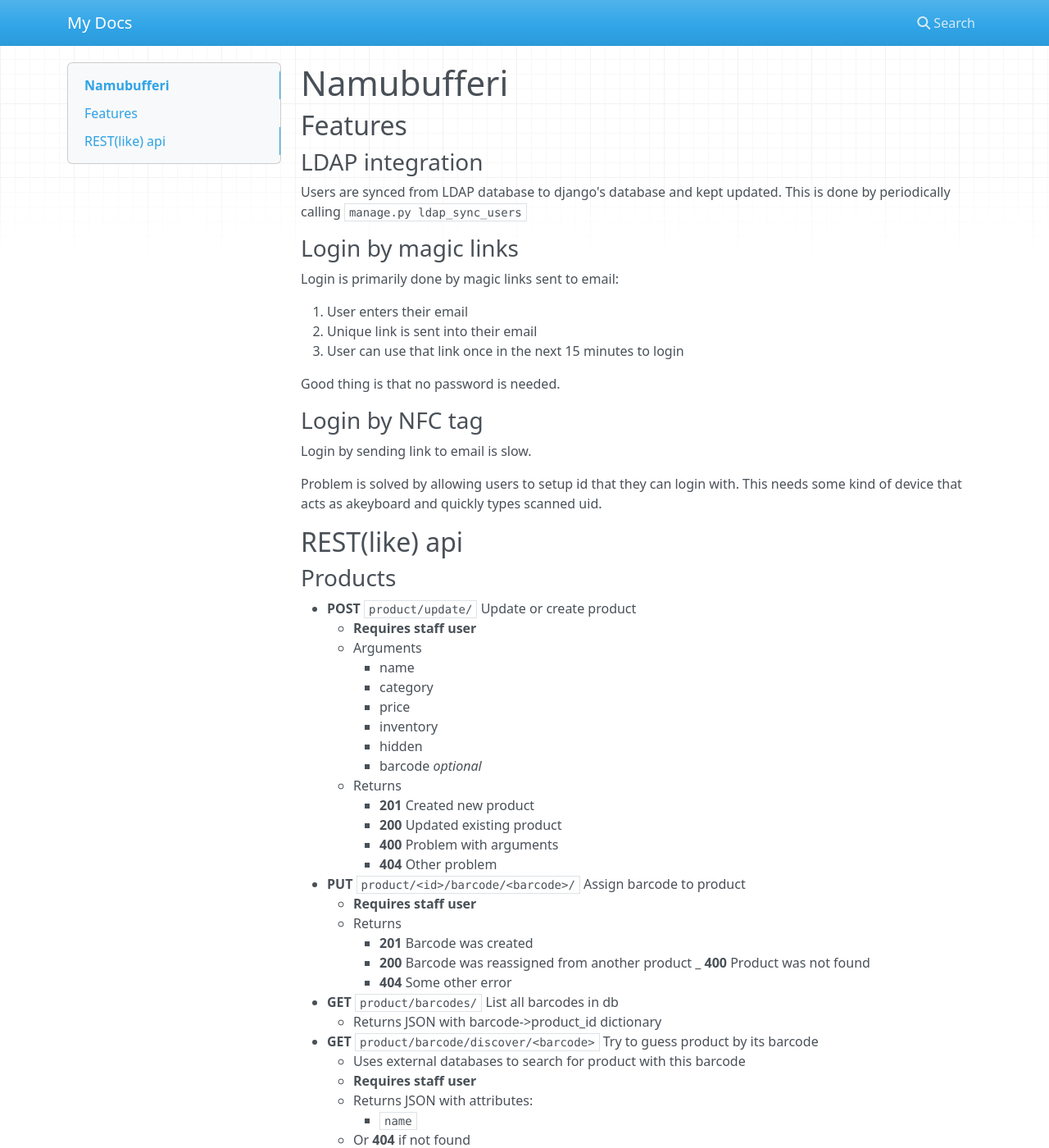
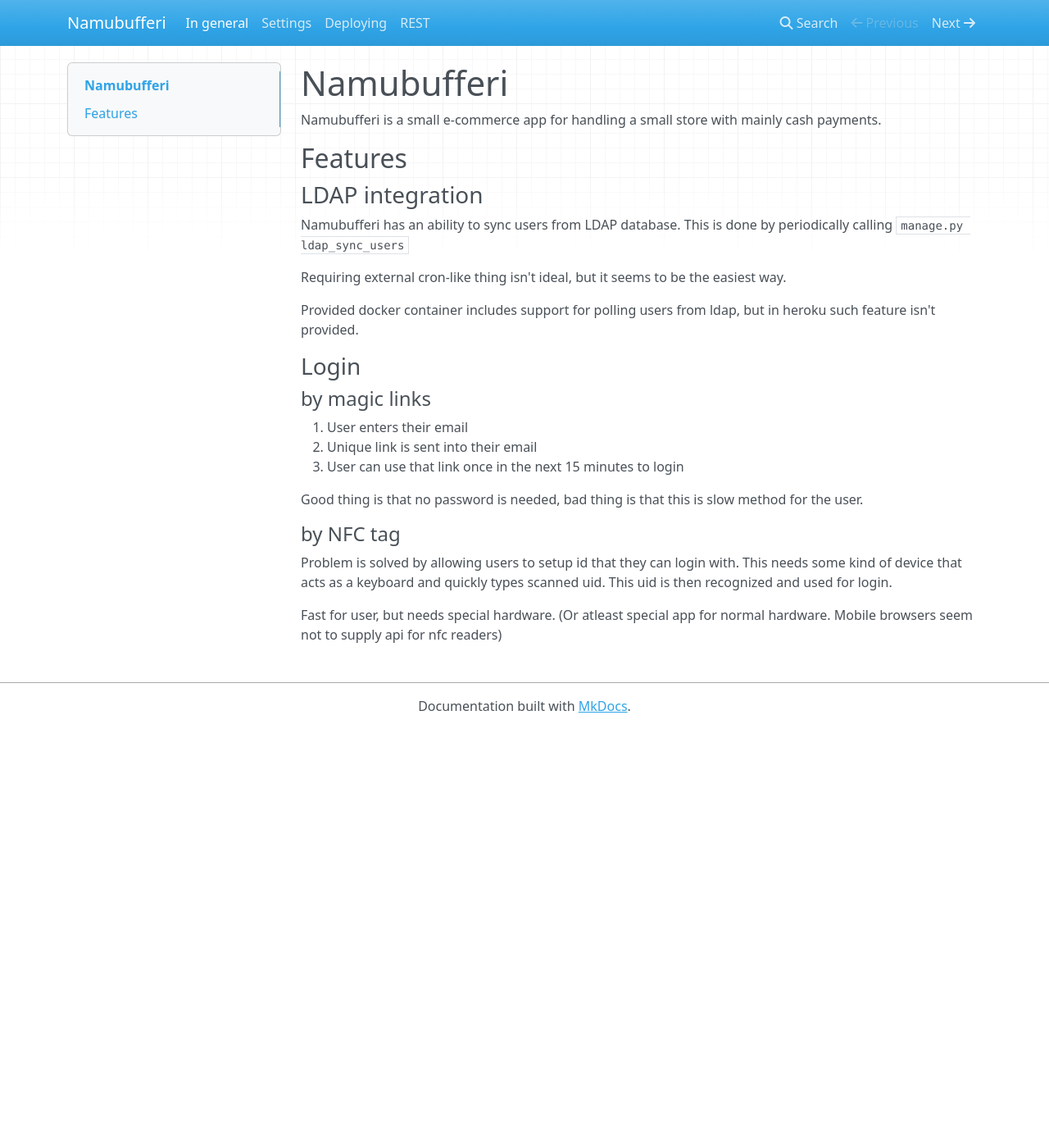
Before and after one commit to athenekilta/namubufferi, an MkDocs documentation site: the page built from docs/index.md, in a window 1280 px wide and 1400 px high. Shown: the whole window at 82% size. Built offline with MkDocs 1.6.1, drawn with Linux system fonts in a browser that asks for light colours; nearby versions of some CDN libraries; old or Windows-style settings are respelled for this version of MkDocs; some of the changed text lies outside the part shown.

```diff
--- a/docs/index.md
+++ b/docs/index.md
@@ -1,134 +1,32 @@
 # Namubufferi
-
+Namubufferi is a small e-commerce app for handling a small
+store with mainly cash payments.
 
 ## Features
 ### LDAP integration
-Users are synced from LDAP database to django's database and kept updated.
+Namubufferi has an ability to sync users from LDAP database.
 This is done by periodically calling `manage.py ldap_sync_users`
 
-### Login by magic links
-Login is primarily done by magic links sent to email:
+Requiring external cron-like thing isn't ideal, but it seems
+to be the easiest way.
 
+Provided docker container includes support for polling users
+from ldap, but in heroku such feature isn't provided.
+
+### Login
+#### by magic links
 1. User enters their email
 2. Unique link is sent into their email
 3. User can use that link once in the next 15 minutes to login
 
-Good thing is that no password is needed.
+Good thing is that no password is needed, bad thing is that this is
+slow method for the user.
 
-### Login by NFC tag
-Login by sending link to email is slow.
+#### by NFC tag
+Problem is solved by allowing users to setup id that they can login with.
+This needs some kind of device that acts as a keyboard and quickly types scanned uid.
+This uid is then recognized and used for login.
 
-Problem is solved by allowing users to setup id that they can login with.
-This needs some kind of device that acts as akeyboard and quickly types scanned uid.
-
-
-## REST(like) api
-### Products
-* __POST__ `product/update/` Update or create product
-    - __Requires staff user__
-    - Arguments
-        - name
-        - category
-        - price
-        - inventory
-        - hidden
-        - barcode _optional_
-    - Returns
-        - __201__ Created new product
-        - __200__ Updated existing product
-        - __400__ Problem with arguments
-        - __404__ Other problem
-* __PUT__ `product/<id>/barcode/<barcode>/` Assign barcode to product
-    - __Requires staff user__
-    - Returns
-        - __201__ Barcode was created
-        - __200__ Barcode was reassigned from another product
-        _ __400__ Product was not found
-        - __404__ Some other error
-* __GET__ `product/barcodes/` List all barcodes in db
-    - Returns JSON with barcode->product_id dictionary
-* __GET__ `product/barcode/discover/<barcode>` Try to guess product by its barcode
-    - Uses external databases to search for product with this barcode
-    - __Requires staff user__
-    - Returns JSON with attributes:
-        - `name`
-    - Or __404__ if not found
-
-
-### Users
-* __GET__ `logout/`
-* All following have these things in common:
-    - On success, they return JSON with:
-        - _balance_ The new balance user has
-        - _modalMessage_ Message telling what happened in user friendly formatting
-        - _message_ Html-message with same message as above
-    - They return __404__ on errors
-* __POST__ `buy/` Buy product
-    - Does not neccessarily need login
-    - Arguments
-        - product_key
-    - Returns
-        - JSON
-            - _transactionkey_ Key for transaction made
-* __POST__ `deposit/` Deposit money to account
-    - __Requires login__
-    - Arguments
-        - euros
-        - cents
-    - Returns
-        - JSON
-            - transactionkey
-* __POST__ `cancel/` Cancel transaction
-    - __Requires login__
-    - Arguments
-        - transaction_key
-    - Returns
-        - __204__ If there's problem with rights or transaction already canceled
-
-### History
-* __GET__ `history/` List of transactions for user
-    - __Requires login__
-    - Returns json with transaction-key
-        - Contains most recent transactions for user
-* __POST__ `receipt/`
-    - __Requires login__
-    - Arguments
-        - transaction_key
-    - Returns
-        - JSON
-            - customer
-            - amount
-            - timestamp
-            - transactionkey
-            - canceled
-            - product
-        - __404__ on errors
-
-### User tags
-* __POST__ `tag/auth/` Auth by tag
-    - Parameters
-        - tag_uid
-    - Returns
-        - On success
-            - JSON with redirect-key to the next location
-        - On error
-            - JSON with errors-key
-        - __404__ on mysterious errors
-* __GET__ `tag/` Get tags for current user
-    - __Requires login__
-    - Returns
-        - JSON with taglist-key containing html-list of keys
-* __DELETE__ `tag/<uid>/`
-    - __Requires login__
-    - Parameters:
-        - uid
-    - Returns
-        - __200__ Tag deleted
-        - __404__ Other errors
-* __POST__ `tag/<uid>/`
-    - __Requires login__
-    - Parameters:
-        - uid
-    - Returns
-        - __201__ Tag created
-        - __409__ Another tag with this uid exists
+Fast for user, but needs special hardware. (Or atleast
+special app for normal hardware. Mobile browsers seem not to
+supply api for nfc readers)
--- /dev/null
+++ b/docs/rest.md
@@ -0,0 +1,110 @@
+## REST(like) api
+### Products
+* __POST__ `product/update/` Update or create product
+    - __Requires staff user__
+    - Arguments
+        - name
+        - category
+        - price
+        - inventory
+        - hidden
+        - barcode _optional_
+    - Returns
+        - __201__ Created new product
+        - __200__ Updated existing product
+        - __400__ Problem with arguments
+        - __404__ Other problem
+* __PUT__ `product/<id>/barcode/<barcode>/` Assign barcode to product
+    - __Requires staff user__
+    - Returns
+        - __201__ Barcode was created
+        - __200__ Barcode was reassigned from another product
+        _ __400__ Product was not found
+        - __404__ Some other error
+* __GET__ `product/barcodes/` List all barcodes in db
+    - Returns JSON with barcode->product_id dictionary
+* __GET__ `product/barcode/discover/<barcode>` Try to guess product by its barcode
+    - Uses external databases to search for product with this barcode
+    - __Requires staff user__
+    - Returns JSON with attributes:
+        - `name`
+    - Or __404__ if not found
+
+
+### Users
+* __GET__ `logout/`
+* All following have these things in common:
+    - On success, they return JSON with:
+        - _balance_ The new balance user has
+        - _modalMessage_ Message telling what happened in user friendly formatting
+        - _message_ Html-message with same message as above
+    - They return __404__ on errors
+* __POST__ `buy/` Buy product
+    - Does not neccessarily need login
+    - Arguments
+        - product_key
+    - Returns
+        - JSON
+            - _transactionkey_ Key for transaction made
+* __POST__ `deposit/` Deposit money to account
+    - __Requires login__
+    - Arguments
+        - euros
+        - cents
+    - Returns
+        - JSON
+            - transactionkey
+* __POST__ `cancel/` Cancel transaction
+    - __Requires login__
+    - Arguments
+        - transaction_key
+    - Returns
+        - __204__ If there's problem with rights or transaction already canceled
+
+### History
+* __GET__ `history/` List of transactions for user
+    - __Requires login__
+    - Returns json with transaction-key
+        - Contains most recent transactions for user
+* __POST__ `receipt/`
+    - __Requires login__
+    - Arguments
+        - transaction_key
+    - Returns
+        - JSON
+            - customer
+            - amount
+            - timestamp
+            - transactionkey
+            - canceled
+            - product
+        - __404__ on errors
+
+### User tags
+* __POST__ `tag/auth/` Auth by tag
+    - Parameters
+        - tag_uid
+    - Returns
+        - On success
+            - JSON with redirect-key to the next location
+        - On error
+            - JSON with errors-key
+        - __404__ on mysterious errors
+* __GET__ `tag/` Get tags for current user
+    - __Requires login__
+    - Returns
+        - JSON with taglist-key containing html-list of keys
+* __DELETE__ `tag/<uid>/`
+    - __Requires login__
+    - Parameters:
+        - uid
+    - Returns
+        - __200__ Tag deleted
+        - __404__ Other errors
+* __POST__ `tag/<uid>/`
+    - __Requires login__
+    - Parameters:
+        - uid
+    - Returns
+        - __201__ Tag created
+        - __409__ Another tag with this uid exists
--- a/mkdocs.yml
+++ b/mkdocs.yml
@@ -1,3 +1,6 @@
-site_name: My Docs
+site_name: Namubufferi
 pages:
-  - Home: index.md
+  - In general: index.md
+  - Settings: settings.md
+  - Deploying: deploy.md
+  - REST: rest.md
```
Also changed, not shown: README.md (+3 -41 lines), docs/deploy.md (added, +74 -0 lines), docs/settings.md (added, +47 -0 lines), 1 other file.
